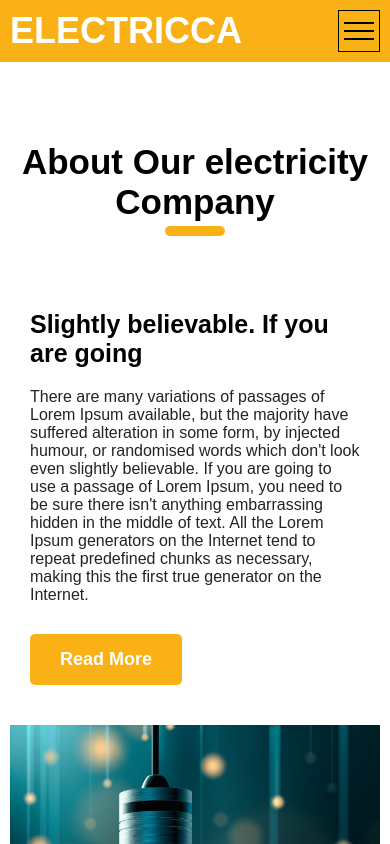
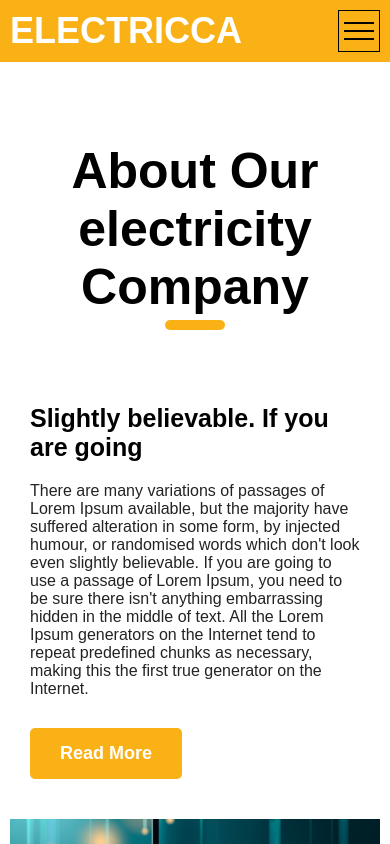
Before and after one commit to anusmemon226/ui_design_custom_css, a Next.js app: page /About in a window 390 px wide. Shown: the top 844 px of the page. Built offline with nearby package versions, Linux system fonts and the light colour scheme.

Commit message:
Minor Bug Fixed

```diff
--- a/src/css/AboutStyling/AboutStyle.module.css
+++ b/src/css/AboutStyling/AboutStyle.module.css
@@ -60,9 +60,6 @@
     & .aboutHeader {
       & div {
         padding: 40px 10px;
-        & h2 {
-          font-size: 35px;
-        }
       }
     }
   }
```
